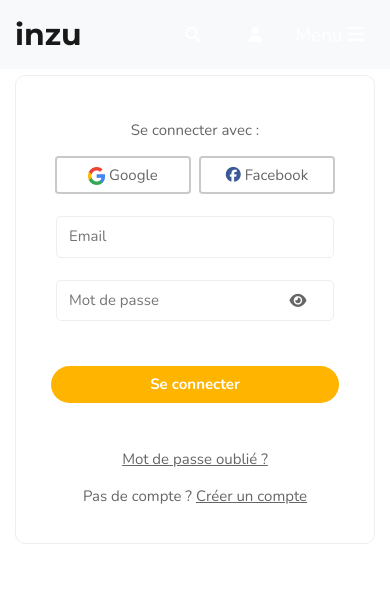
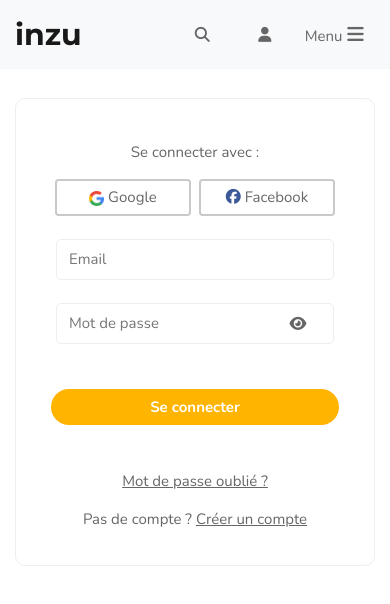
Before and after one commit to Uncle-Sam-Mako/Inzu, a website: page views/login.html in a window 390 px wide. Drawn offline with nearby package versions, Linux system fonts and the light colour scheme.

Commit message:
fix login.html : fix navbar text color

```diff
--- a/scss/login.scss
+++ b/scss/login.scss
@@ -36,7 +36,7 @@
         @include transition();
         color: #666;
         img{
-            width: 17px;
+            width: 15px;
         }
         i{
             color: #3b5998;
--- a/scss/main.scss
+++ b/scss/main.scss
@@ -183,6 +183,17 @@
             .nav-item{
                 margin: 5px 0 !important;
             }
+            .navbar-toggler{
+                .text{
+                    font-size: 15px;
+                }
+            }
+            &.navbar-light{
+                color : #666;
+            }
+            .mobile-btn-container button{
+                color: #666 !important;
+            }
         }
         .invisible-sm {
             display: none !important;
--- a/views/login.html
+++ b/views/login.html
@@ -25,8 +25,7 @@
                         <button class="btn fa fa-user"></button>
                     </span>
                 </span>
-                <button class="navbar-toggler" type="button" data-toggle="collapse" data-target="#navbarNav" aria-controls="navbarNav" aria-expanded="false" aria-label="Toggle navigation">
-                  Menu <span class="fa fa-bars"></span>
+                <button class="navbar-toggler" type="button" data-toggle="collapse" data-target="#navbarNav" aria-controls="navbarNav" aria-expanded="false" aria-label="Toggle navigation"><span class="text">Menu</span> <span class="fa fa-bars"></span>
                 </button>
             </div>
 
@@ -59,7 +58,7 @@
             </div>
         </nav>
     </header>
-    <section class="container mt-5">
+    <section class="container mt-5 pt-4">
         <div class="login-form-container form-container">
             <div class="login-form col-lg-5 mx-auto">
                 <div class="connection-options my-4 px-3 text-center">
```
Also changed, not shown: index.html (+3 -3 lines), css/main.css, 1 other file.
